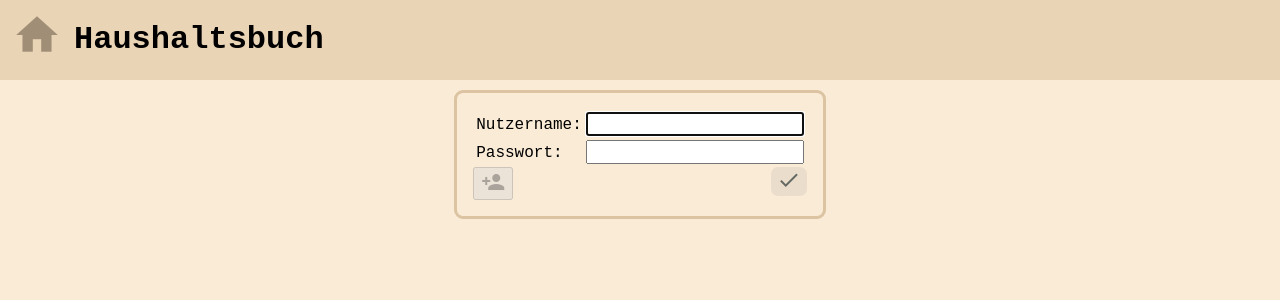
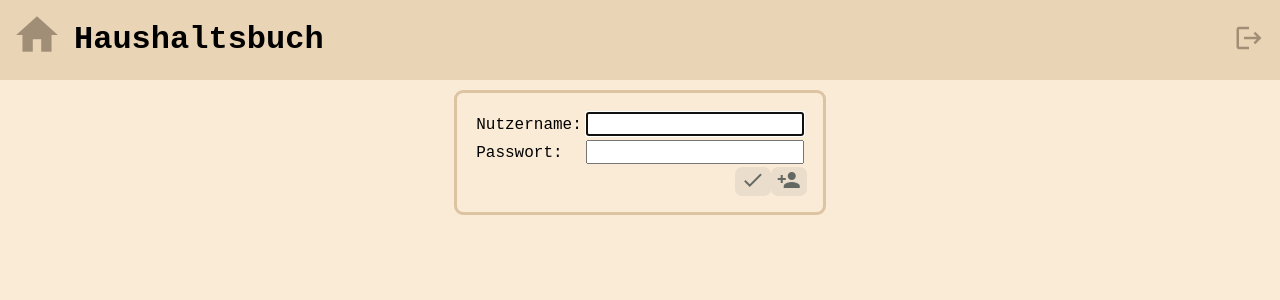
Before and after one commit to KuechenMuesli/Haushaltsbuch, an Angular app: page / in a window 1280 px wide. Shown: the top 300 px of the page. Built offline with nearby package versions, Linux system fonts and the light colour scheme; what ts-md5 would draw is missing.

Commit message:
added logout button, no functionality yet

```diff
--- a/src/app/components/app-component/app.component.css
+++ b/src/app/components/app-component/app.component.css
@@ -12,6 +12,7 @@ body{
     background-color: rgb(234, 212, 182);
     position: fixed;
     width: 100%;
+    justify-content: space-between;
 }
 
 #home-icon{
@@ -40,4 +41,22 @@ body{
     -moz-user-select: none;
     -ms-user-select: none;
     user-select: none;
+    margin-right:auto;
 }
+
+#logout-button{
+    margin-right: 10px;
+    background-color: transparent;
+    border-radius: 10px;
+    border: none;
+    color:rgb(161, 142, 118);
+}
+#logout-button:hover{
+    background-color: rgb(182, 167, 146);
+}
+
+#logout-icon{
+    font-size: 30px;
+    height: 30px;
+    width: 30px;
+}
--- a/src/app/components/app-component/app.component.html
+++ b/src/app/components/app-component/app.component.html
@@ -2,6 +2,7 @@
 <div id="header">
     <a routerLink="/main-menu" id="home-menu"><mat-icon id="home-icon">home</mat-icon></a>
     <h1 id="title" routerLink="/main-menu">{{title}}</h1>
+    <button id="logout-button"><mat-icon id="logout-icon">logout</mat-icon></button>
 </div><br><br><br><br><br>
 </div>
 <router-outlet></router-outlet>
--- a/src/app/components/login-dialog/login-dialog.component.css
+++ b/src/app/components/login-dialog/login-dialog.component.css
@@ -10,6 +10,24 @@
     border-radius: 9px;
     border-color: rgb(220, 195, 162);
     font-size: medium;
+}
+
+#add-user-button{
+    border-radius: 7px;
+    float: right;
+    background-color: antiquewhite;
+    border: none;
+    color: blue;
+}
+#add-user-button:disabled{
+    color: rgb(99, 104, 99);
+    background-color: rgba(207, 197, 183, 0.385);
+}
+#add-user-button:enabled{
+    background-color: antiquewhite;
+}
+#add-user-button:enabled:hover{
+    background-color: rgb(207, 197, 183);
 }
 
 #submit-button{
--- a/src/app/components/login-dialog/login-dialog.component.html
+++ b/src/app/components/login-dialog/login-dialog.component.html
@@ -12,7 +12,7 @@
         </table>
         <p *ngIf="userAlreadyExists" id="error">Dieser Nutzer existiert bereits!</p>
         <p *ngIf="wrongUsernamePassword" id="error">Falscher Nutzername oder falsches Passwort!</p>
-        <button type="button" (click)="addNewUserClicked()" [disabled]="loginForm.invalid"><mat-icon>person_add</mat-icon></button>
+        <button type="button" (click)="addNewUserClicked()" [disabled]="loginForm.invalid" id="add-user-button"><mat-icon>person_add</mat-icon></button>
         <button type="submit" [disabled]="loginForm.invalid" id="submit-button"><mat-icon>done</mat-icon></button>
     </form>
 </dialog>
--- a/src/app/components/login-dialog/login-dialog.component.ts
+++ b/src/app/components/login-dialog/login-dialog.component.ts
@@ -3,6 +3,7 @@ import { FormGroup, FormBuilder, Validators } from '@angular/forms';
 import { DOCUMENT } from '@angular/common';
 import { Md5 } from 'ts-md5';
 import { UserService } from '../../services/user-service/user.service';
+import { LocalStorageService } from '../../services/local-storage-service/local-storage.service';
 
 @Component({
   selector: 'app-login-dialog',
@@ -17,11 +18,17 @@ export class LoginDialogComponent implements OnChanges, OnInit{
   userAlreadyExists: boolean = false;
   wrongUsernamePassword: boolean = false;
 
-  constructor(@Inject(DOCUMENT) private document: Document, private formBuilder: FormBuilder, private userService: UserService){
+  constructor(@Inject(DOCUMENT) private document: Document, private formBuilder: FormBuilder, private userService: UserService, private localStorageService: LocalStorageService){
     this.loginForm = this.formBuilder.group({username:["", Validators.required], password:["", Validators.required]});
   }
 
   ngOnInit(): void {
+    let loggedInUser: string[] = this.localStorageService.getSessionStorage("LoggedIn");
+    if (loggedInUser.length !== 0){
+      this.loggedIn = true;
+      this.userService.currentUser = loggedInUser[0];
+      this.closeDialog();
+    }
   }
 
   ngOnChanges(changes: SimpleChanges): void {
@@ -39,6 +46,7 @@ export class LoginDialogComponent implements OnChanges, OnInit{
   let password = this.loginForm.value.password;
   if(this.userService.checkPassword(username, password)){
     this.loggedIn = true;
+    this.localStorageService.writeSessionStorage("LoggedIn", [username]);
     this.userAlreadyExists = false;
     this.wrongUsernamePassword = false;
     this.closeDialog();
@@ -59,6 +67,7 @@ export class LoginDialogComponent implements OnChanges, OnInit{
     if (!this.userService.userExists(data.username)){
       this.userService.addUser(data.username, data.password);
       this.userService.currentUser = data.username;
+      this.localStorageService.writeSessionStorage("LoggedIn", [data.username]);
       this.loggedIn = true;
       this.userAlreadyExists = false;
       this.wrongUsernamePassword = false;
@@ -67,6 +76,5 @@ export class LoginDialogComponent implements OnChanges, OnInit{
       this.wrongUsernamePassword = false;
       this.userAlreadyExists = true;
     }
-
   }
 }
--- a/src/app/components/main-menu/main-menu.component.html
+++ b/src/app/components/main-menu/main-menu.component.html
@@ -1,11 +1,7 @@
 <app-login-dialog [loggedIn]="loggedIn" (loginStatus)="loginDialogClosed($event)"></app-login-dialog>
 <div class="all" *ngIf="loggedIn">
     <div class="user-select">
-        <h4 id="user-heading">Benutzer: </h4>
-        <select id="select" #userSelect (change)="userChanged(userSelect.value)">
-            <option id="options" *ngFor="let user of users" value="{{user}}">{{user}}</option>
-        </select>
-        <button id="add-new-book-button"(click)="addUser()"><mat-icon>add_circle</mat-icon></button>
+        <h4 id="user-heading">Benutzer: {{currentUser}}</h4>
         <button id="edit-user-button" (click)="editUser()"><mat-icon>border_color</mat-icon></button>
         <app-user-dialog [openDialog]="openUserDialog" (dialogIsOpen)="closeUserDialog($event)"></app-user-dialog>
     </div>
--- a/src/app/components/main-menu/main-menu.component.ts
+++ b/src/app/components/main-menu/main-menu.component.ts
@@ -19,6 +19,7 @@ export class MainMenuComponent implements OnInit{
   openUserDialog: boolean = false;
   users!: string[];
   loggedIn: boolean = false;
+  currentUser: string = this.userService.currentUser;
 
   constructor (private booksService: BooksService, @Inject(DOCUMENT) private document: Document,
   private bookingsService: BookingsService, private userService: UserService) {}
@@ -61,7 +62,7 @@ export class MainMenuComponent implements OnInit{
         this.userService.deleteUser("");
       }
       this.updateUsers();
-      this.userChanged(this.userService.currentUser);
+      this.userChanged();
     }
   }
   calculateAccountBalance(id:number){
@@ -69,19 +70,13 @@ export class MainMenuComponent implements OnInit{
     return this.accountBalance;
   }
 
-  userChanged(selectedUser: string){
-    this.userService.currentUser = selectedUser;
+  userChanged(){
+    this.currentUser = this.userService.currentUser;
     this.bookingsList = this.booksService.getBookingsList();
   }
 
   updateUsers(){
     this.users = this.userService.users;
-  }
-
-  addUser(){
-    //this.userService.addUser("");
-    this.userService.currentUser = "";
-    this.openUserDialog = true;
   }
 
   editUser(){
@@ -90,6 +85,7 @@ export class MainMenuComponent implements OnInit{
 
   loginDialogClosed(loginStatus: boolean){
     if(loginStatus){
+      this.userChanged();
       this.loggedIn = true;
     }
   }
--- a/src/app/services/local-storage-service/local-storage.service.ts
+++ b/src/app/services/local-storage-service/local-storage.service.ts
@@ -24,10 +24,19 @@ export class LocalStorageService {
   getAllKeys(): string[]{
     let keys: string[] = Object.keys(localStorage);
     let excludedKeys: string[] = ["Tags", "Passwords"];
-    console.log(keys);
     for(let excludedKey of excludedKeys){
       keys.splice(keys.findIndex(key => key == excludedKey), 1);
     }
     return keys;
   }
+
+  getSessionStorage <Type>(key: string): Type[]{
+    const data = sessionStorage.getItem(key);
+    const array: Type[] = data !== null? JSON.parse(data) : [];
+    return array;
+  }
+
+  writeSessionStorage <Type>(key: string, value:Type){
+    sessionStorage.setItem(key, JSON.stringify(value));
+  }
 }
--- a/src/app/services/user-service/user.service.ts
+++ b/src/app/services/user-service/user.service.ts
@@ -14,7 +14,6 @@ export class UserService {
 
   getUsers(){
     this.users = this.localStorageService.getAllKeys();
-    console.log(this.users);
   }
 
   addUser(name: string, password: string){
@@ -48,12 +47,20 @@ export class UserService {
     let userData = this.localStorageService.getData(oldName);
     this.localStorageService.deleteData(oldName);
     this.localStorageService.saveData(newName, userData);
+
+    interface userPassword{
+      username: string,
+      password: string
+    }
+    let passwordList: userPassword[] = this.localStorageService.getData("Passwords");
+    let userIndex = passwordList.findIndex(pair => pair.username == oldName);
+    passwordList[userIndex] = {username:newName, password:passwordList[userIndex].password};
+    this.localStorageService.saveData("Passwords", passwordList);
     this.getUsers();
     this.currentUser = newName;
   }
 
   checkPassword(username: string, password: string): boolean{
-    console.log(Md5.hashStr(password));
     interface userPassword {
       username: string,
       password: string
```
